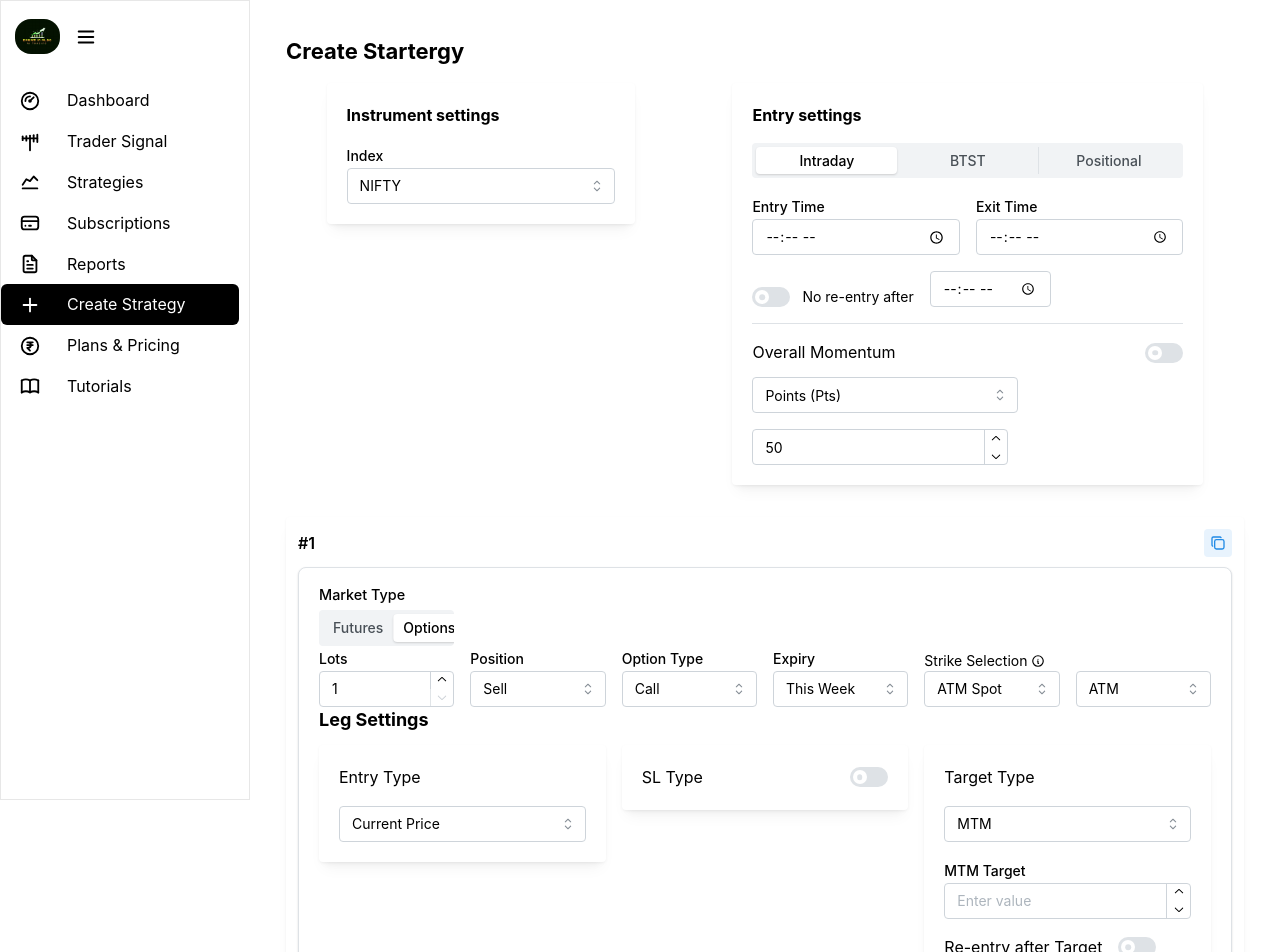
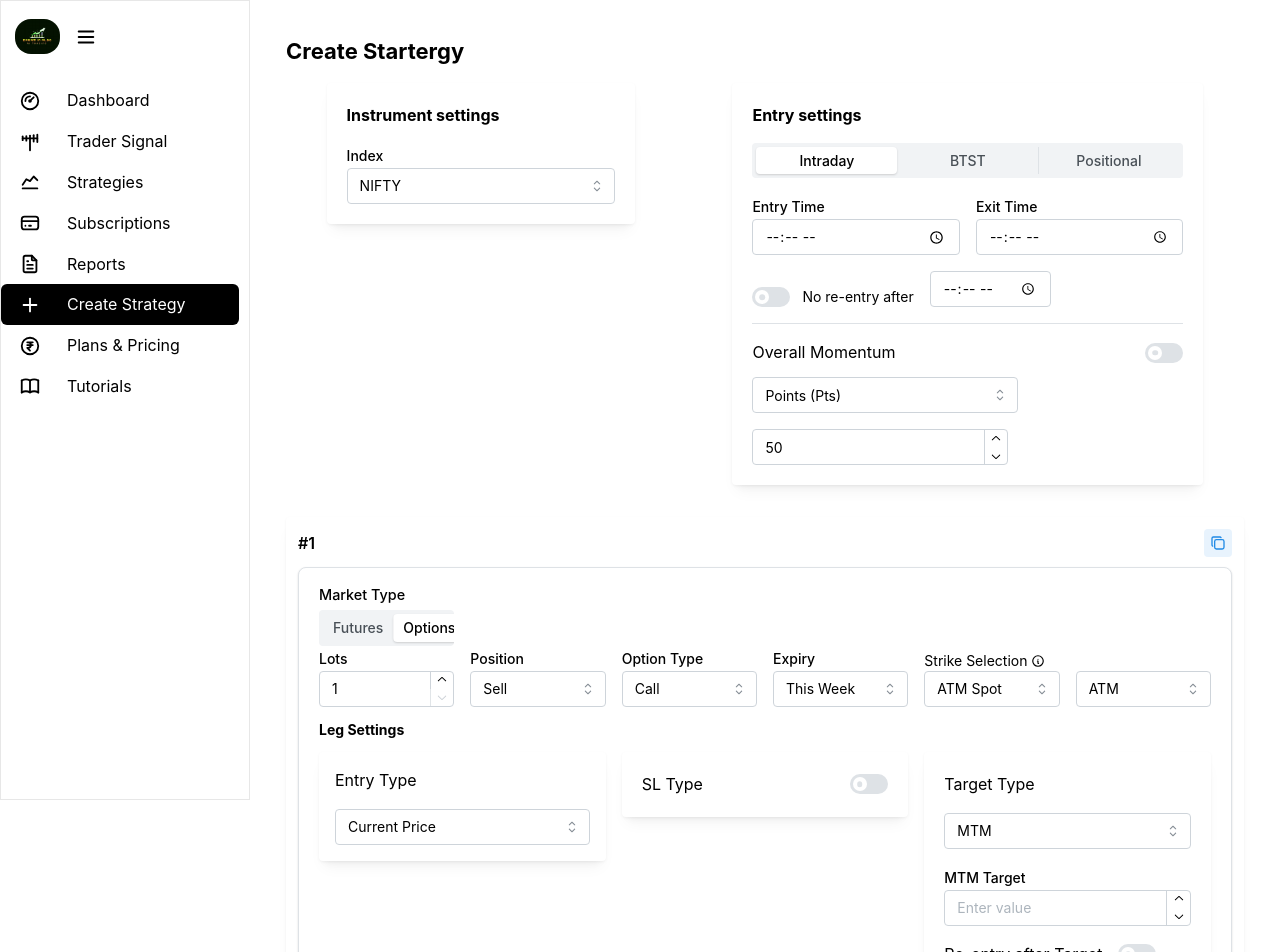
Before and after one commit to vigneshA46/Dreaminalgo-frontend, a React (Vite) app: page /create-strategy in a window 1280 px wide. Shown: the top 952 px of the page. Built offline with nearby package versions, Linux system fonts and the light colour scheme.

Commit message:
ui channges in leg

```diff
--- a/src/components/Createleg.jsx
+++ b/src/components/Createleg.jsx
@@ -41,7 +41,7 @@ export default function Createleg({
   const [rangeBreakout, setRangeBreakout] = useState(false);
   const [strikeType, setStrikeType] = useState(strike_type || "atm_spot");
   const [strikeValue, setStrikeValue] = useState(strike_value || "ATM");
-    const [entryType, setEntryType] = useState("Current Price");
+  const [entryType, setEntryType] = useState("Current Price");
 
 const [slEnabled, setSlEnabled] = useState(false);
 const [slType, setSlType] = useState("limit");
@@ -174,7 +174,7 @@ const atmValueOptions = [
 )}
       </Grid>
 
-    <Title order={4} mb="sm">
+    <Title order={6} my="sm">
         Leg Settings
       </Title>
           <Grid>
@@ -184,7 +184,7 @@ const atmValueOptions = [
 
 
         <Grid.Col span={{ base: 12, md: 4 }}>
-      <Card shadow="sm" p="lg">
+      <Card shadow="sm">
 
         <Group justify="space-between">
           <span>Entry Type</span>
```
